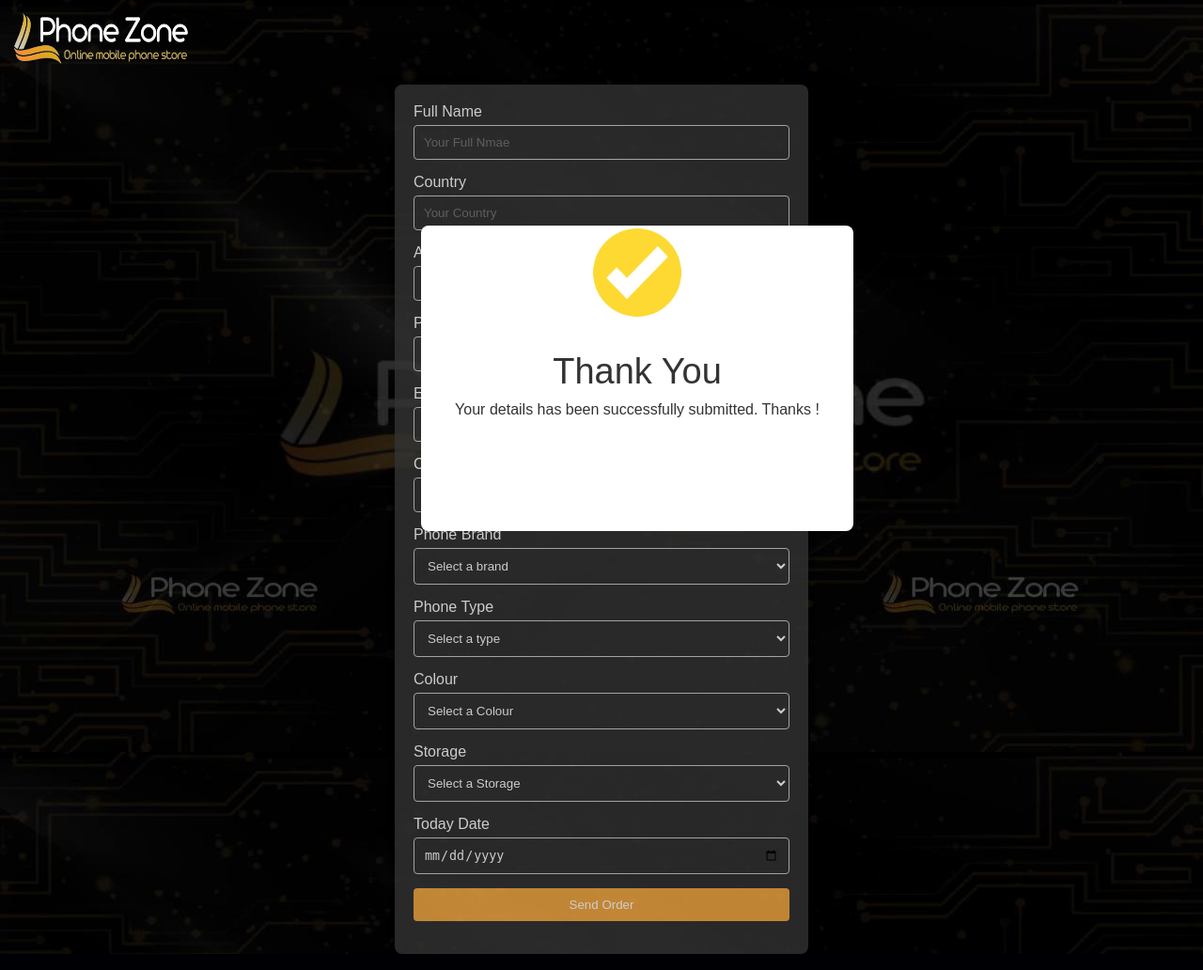
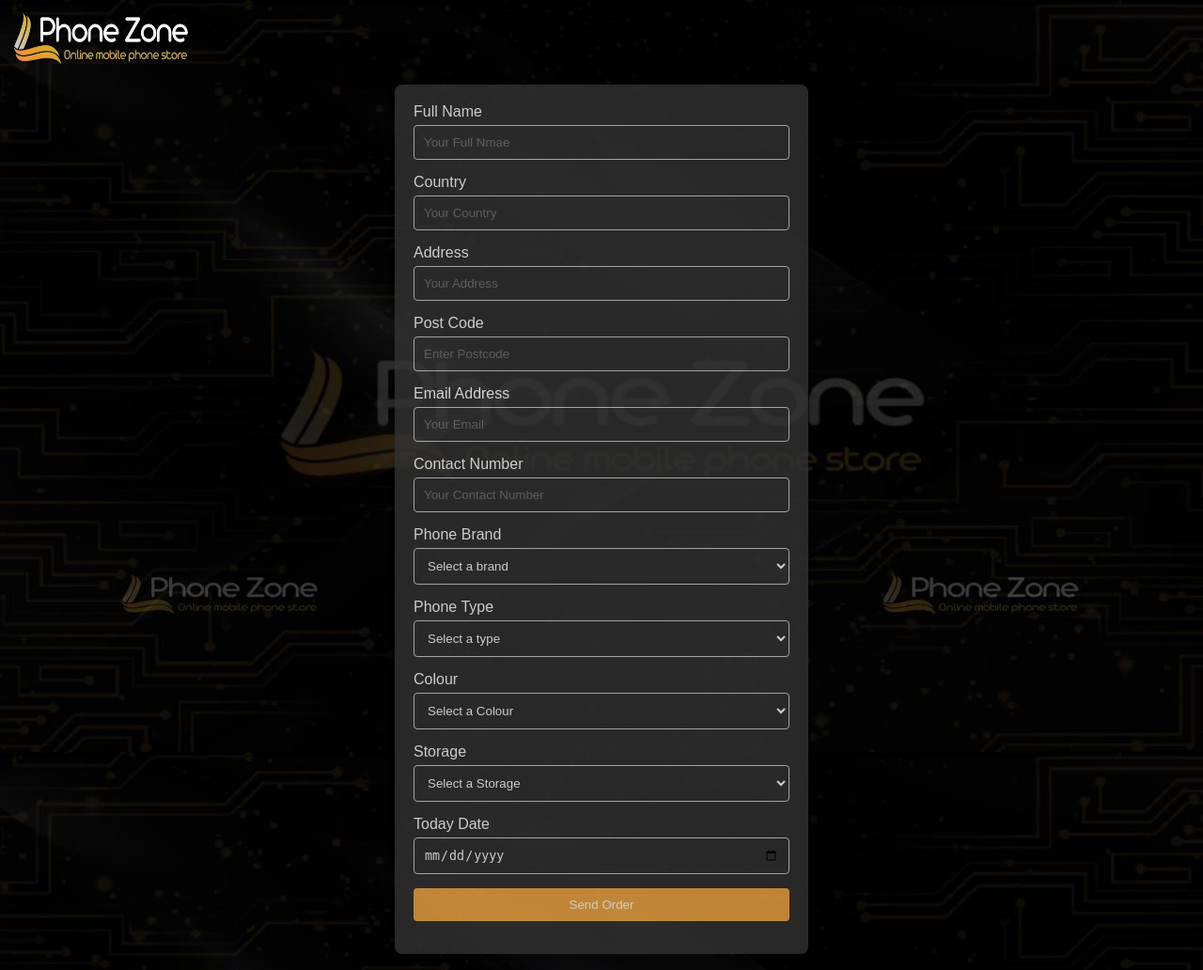
Before and after one commit to Hirushachinthaka2002/phonezone-mobile-store, a PHP site: page /order/orders.php in a window 1280 px wide. Shown: the whole page at 94% size. Run offline with PHP 8.4, Linux system fonts and the light colour scheme.

Commit message:
updated CSS  in order page

```diff
--- a/order/orders.php
+++ b/order/orders.php
@@ -58,38 +58,44 @@
             color: hsl(35, 85%, 62%);
         }
 
+        /* popup css */
         .popup{
             width: 400px;
             background: #fff ;
             border-radius: 8px;
             position: absolute;
-            top: 30%;
-            left:35%;
-            transform: translate(-50%,-50);
+            left: 50%;
+            top: 60;
+            transform: translate(-50%,-50%) scale(0.1);
+            margin-left: auto;
+            margin-right: auto;
             text-align: center;
             padding: 0 30px 30px;
             color: #333;
+            visibility: hidden;
         }
         .popup img{
             width: 100px;
-            margin-top: 0px;
+            margin-top: 8px;
             border-radius: 50%;
-            box-shadow: 0 2px 5px rgba (0,0,0,0.2);
+            box-shadow: 0 2px 5px rgba(0,0,0,0.2);
         }
 
         .popup h2{
             font-size:38px;
-            font-weight:500;
+            font-weight:600;
             margin: 30px 0 10px;
         }
-
         .popup button{
             width: 100px;
             margin-top: 40px;
             padding: 10px 0;
-            background: #fff;
-            border-radius:
-
+            border-radius:4px;
+            border: 0;
+            outline:none;
+            font-size:18px;
+            cursor: pointer;
+            box-shadow: 0 5px 5px rgba(0,0,0,0.2)
         }
 
     </style>
@@ -168,7 +174,7 @@
     <div class="popup">
         <img src ="correctmark.png">
         <h2>Thank You</h2>
-        <p>Your details has been successfully submitted. Thanks ! </p>
+        <p>Your details has been successfully submitted.</p>
         <button type="button">OK</button>
     </div>
 
```
